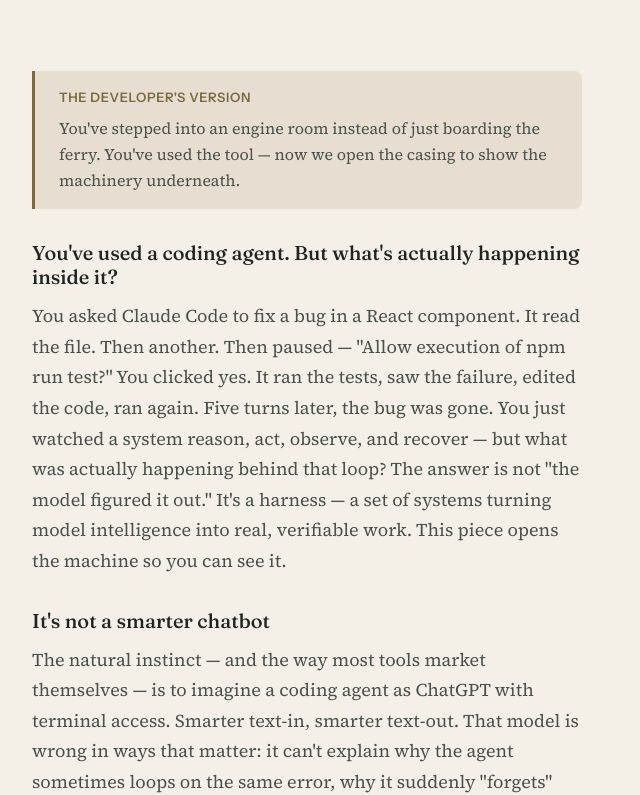
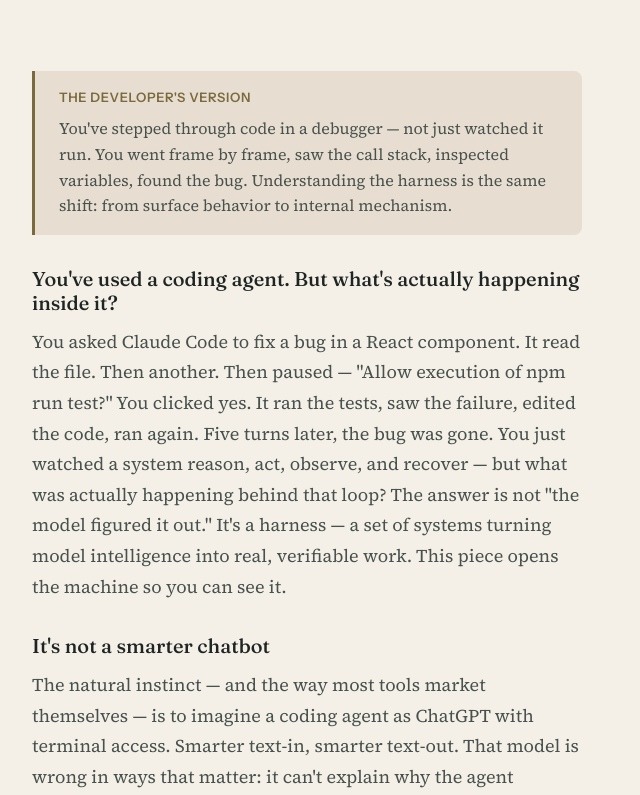
Before and after one commit to deepak-karkala/illustrated-series, a React (Vite) app in the folder illustrated-coding-agent/: page / in a window 1280 px wide. Shown: the part 1093-1888 px from the top of the page, without its empty margins (0-640 px from the left). Built offline with nearby package versions, Linux system fonts and the light colour scheme.

Commit message:
fix: replace ship/engine-room analogies with developer-grounded ones in Hook and Field Guide
- Hook: debugger metaphor (step through code frame by frame) replaces engine-room metaphor
- Field Guide: stack-trace portability metaphor (learn one framework's traces, read any) replaces ship metaphor

```diff
--- a/illustrated-coding-agent/src/story/content.ts
+++ b/illustrated-coding-agent/src/story/content.ts
@@ -9,7 +9,7 @@ export const INTRO_CONTENT: ContentBlock[] = [
     heading: 'You\'ve used a coding agent. But what\'s actually happening inside it?',
     body: 'You asked Claude Code to fix a bug in a React component. It read the file. Then another. Then paused — "Allow execution of npm run test?" You clicked yes. It ran the tests, saw the failure, edited the code, ran again. Five turns later, the bug was gone. You just watched a system reason, act, observe, and recover — but what was actually happening behind that loop? The answer is not "the model figured it out." It\'s a harness — a set of systems turning model intelligence into real, verifiable work. This piece opens the machine so you can see it.',
     lensMode: 'product',
-    analogy: 'You\'ve stepped into an engine room instead of just boarding the ferry. You\'ve used the tool — now we open the casing to show the machinery underneath.',
+    analogy: 'You\'ve stepped through code in a debugger — not just watched it run. You went frame by frame, saw the call stack, inspected variables, found the bug. Understanding the harness is the same shift: from surface behavior to internal mechanism.',
     misconception: {
       wrong: '"Coding agents are just GPT with terminal access — better text in, better text out."',
       actual: 'A coding agent is not a single response. The model is a reasoning engine running inside an orchestration layer — a harness — that gives it tools, memory, permissions, and feedback. Without the harness, the model can only describe what you should do. With it, the model can actually do it.',
@@ -356,7 +356,7 @@ export const INTRO_CONTENT: ContentBlock[] = [
     heading: 'Now you can see inside it',
     body: 'You walked through a real machine. Now carry these questions with you. The next time you use Claude Code, Codex, or any coding agent, you\'ll know what to look for. These are not abstractions — they are levers you can observe and evaluate in any agent you use.',
     lensMode: 'product',
-    analogy: 'After a tour of the engine room, you can walk into any ship and spot the same components. The names change — the architecture doesn\'t.',
+    analogy: 'After you\'ve learned to read one framework\'s stack traces, you can read any framework\'s. The function names change; the unwind-inspect-isolate pattern doesn\'t. Same here: learn the harness model once, and every agent becomes legible.',
     misconception: {
       wrong: '"These concepts only apply to the specific agent we studied. Different tools work differently."',
       actual: 'Every coding agent — Claude Code, Codex, Copilot, Cursor — is a reasoning model inside a harness. The harnesses differ in details (tools offered, permission models, memory persistence), but the architecture is universal.',
```
